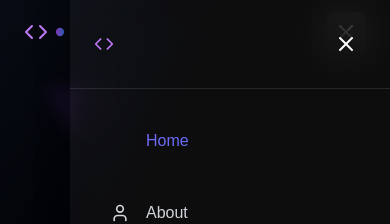
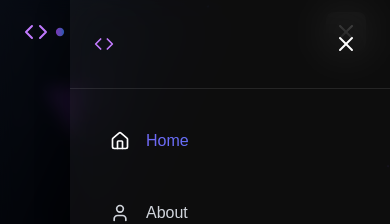
Before and after one commit to preyash009/Portfolio, a Next.js app: page / in a window 390 px wide. Both pictures are taken after a click on the button 346 px from the left and 32 px from the top of the page. Shown: the top 224 px of the page. Built offline with nearby package versions, Linux system fonts and the light colour scheme; a web font is replaced by a local one.

Commit message:
Icon issue.

```diff
--- a/src/components/Navigation.tsx
+++ b/src/components/Navigation.tsx
@@ -91,7 +91,7 @@ export default function Navigation() {
               <div className="space-y-4">
                 {navItems.map((item, index) => (
                   <motion.a key={item.name} href={item.href} onClick={() => setIsOpen(false)} initial={{ opacity: 0, x: 50 }} animate={{ opacity: 1, x: 0 }} transition={{ delay: index * 0.1 }} className={`flex items-center gap-4 p-4 rounded-lg transition-all duration-300 hover:bg-white/10 ${activeSection === item.href.substring(1) ? "bg-white/10 text-gradient" : "text-gray-300 hover:text-white"}`}>
-                    <item.icon className="w-5 h-5" />
+                    <item.icon className={`w-5 h-5 ${activeSection === item.href.substring(1) ? "text-white" : "text-gray-300"}`} />
                     <span className="font-medium">{item.name}</span>
                   </motion.a>
                 ))}
```
